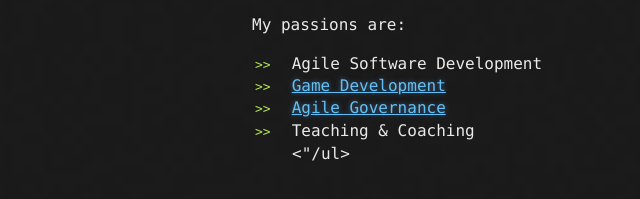
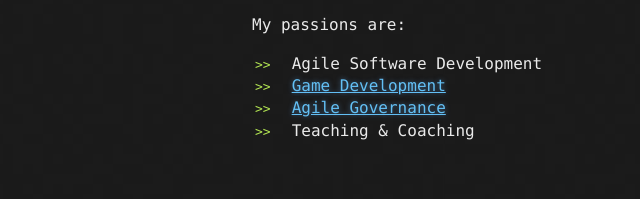
Before and after one commit to bharathsannadi/billschofield.github.com, a plain HTML site: page index.html in a window 1280 px wide. Shown: the part 257-456 px from the top of the page, 88-728 px from the left. Drawn offline with Linux system fonts and the light colour scheme.

Commit message:
Fixed typo

```diff
--- a/index.html
+++ b/index.html
@@ -4,9 +4,9 @@
     <meta charset='utf-8'>
     <meta http-equiv="X-UA-Compatible" content="chrome=1">
 
-    <link rel="stylesheet" type="text/css" href="stylesheets/stylesheet.css" media="screen" />
-    <link rel="stylesheet" type="text/css" href="stylesheets/pygment_trac.css" media="screen" />
-    <link rel="stylesheet" type="text/css" href="stylesheets/print.css" media="print" />
+    <link rel="stylesheet" type="text/css" href="stylesheets/stylesheet.css" media="screen"/>
+    <link rel="stylesheet" type="text/css" href="stylesheets/pygment_trac.css" media="screen"/>
+    <link rel="stylesheet" type="text/css" href="stylesheets/print.css" media="print"/>
 
     <title>Billschofield.github.com by BillSchofield</title>
 </head>
@@ -17,16 +17,19 @@
     <div class="container">
         <h1>Billschofield.github.com</h1>
         <h2></h2>
-
         <section id="downloads">
-          <a href="https://github.com/BillSchofield" class="btn btn-github"><span class="icon"></span>View on GitHub</a>
+            <a href="https://github.com/BillSchofield" class="btn btn-github"><span class="icon"></span>View on
+                GitHub
+            </a>
         </section>
     </div>
 </header>
 
 <div class="container">
     <section id="main_content">
-        <p>I'm Bill Schofield and I work for <a href="http://www.thoughtworks.com">ThoughtWorks</a> as a Lead Consultant.</p>
+        <p>I'm Bill Schofield and I work for <a href="http://www.thoughtworks.com">ThoughtWorks</a> as a Lead
+            Consultant.
+        </p>
 
         <p>My passions are:</p>
 
@@ -35,7 +38,7 @@
             <li><a href="http://www.mobygames.com/developer/sheet/view/developerId,34096/">Game Development</a></li>
             <li><a href="http://www.holacracy.org/">Agile Governance</a></li>
             <li>Teaching &amp; Coaching</li>
-<"/ul>
+        </ul>
     </section>
 </div>
 
```
Lines whose indentation alone changed are shown as unchanged.
